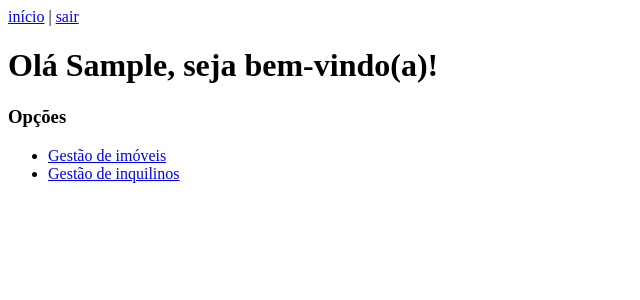
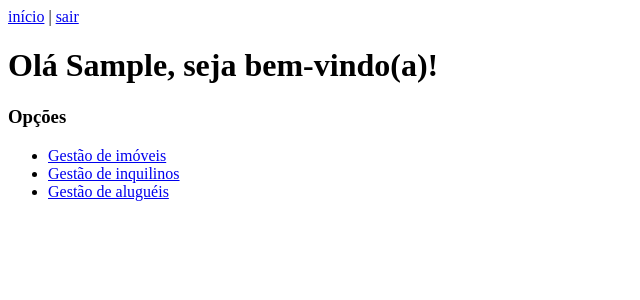
Before and after one commit to felipe-basina/imovelnanuvem, a Django app: page / in a window 1280 px wide. Shown: the top 300 px of the page, without its empty margins (0-640 px from the left). Run offline with Django 4.2, Linux system fonts and the light colour scheme; the visitor is signed in with stand-in values (Sample User, id 1).

Commit message:
Adicionado link para gestao de alugueis.

```diff
--- a/innapp/templates/innapp/inicio.html
+++ b/innapp/templates/innapp/inicio.html
@@ -6,6 +6,7 @@
     <ul>
         <li><a href="/imovel/lista">Gestão de imóveis</a></li>
         <li><a href="/inquilino/lista">Gestão de inquilinos</a></li>
+        <li><a href="/aluguel/lista">Gestão de aluguéis</a></li>
     </ul>
 
 {% endblock %}
```
